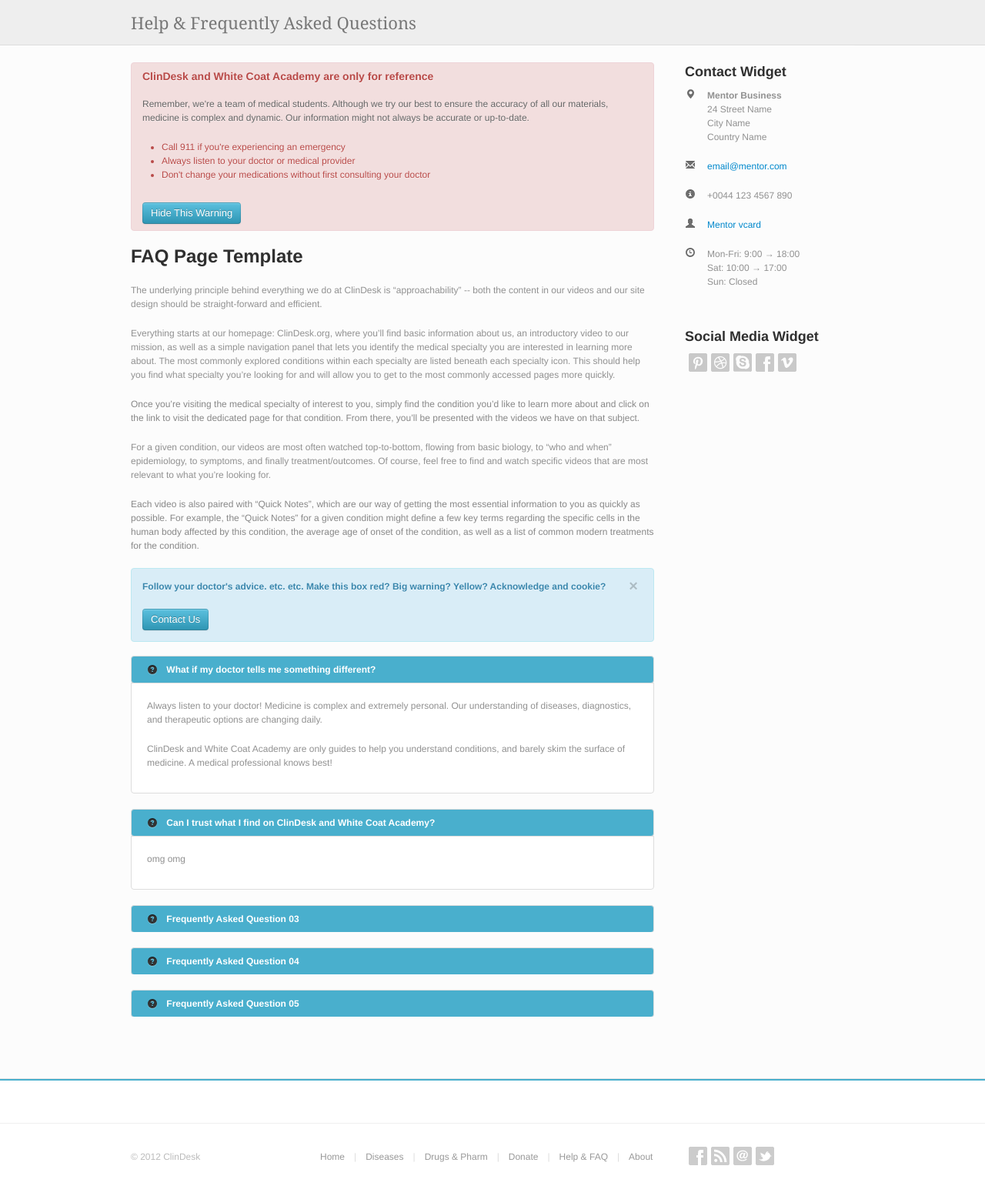
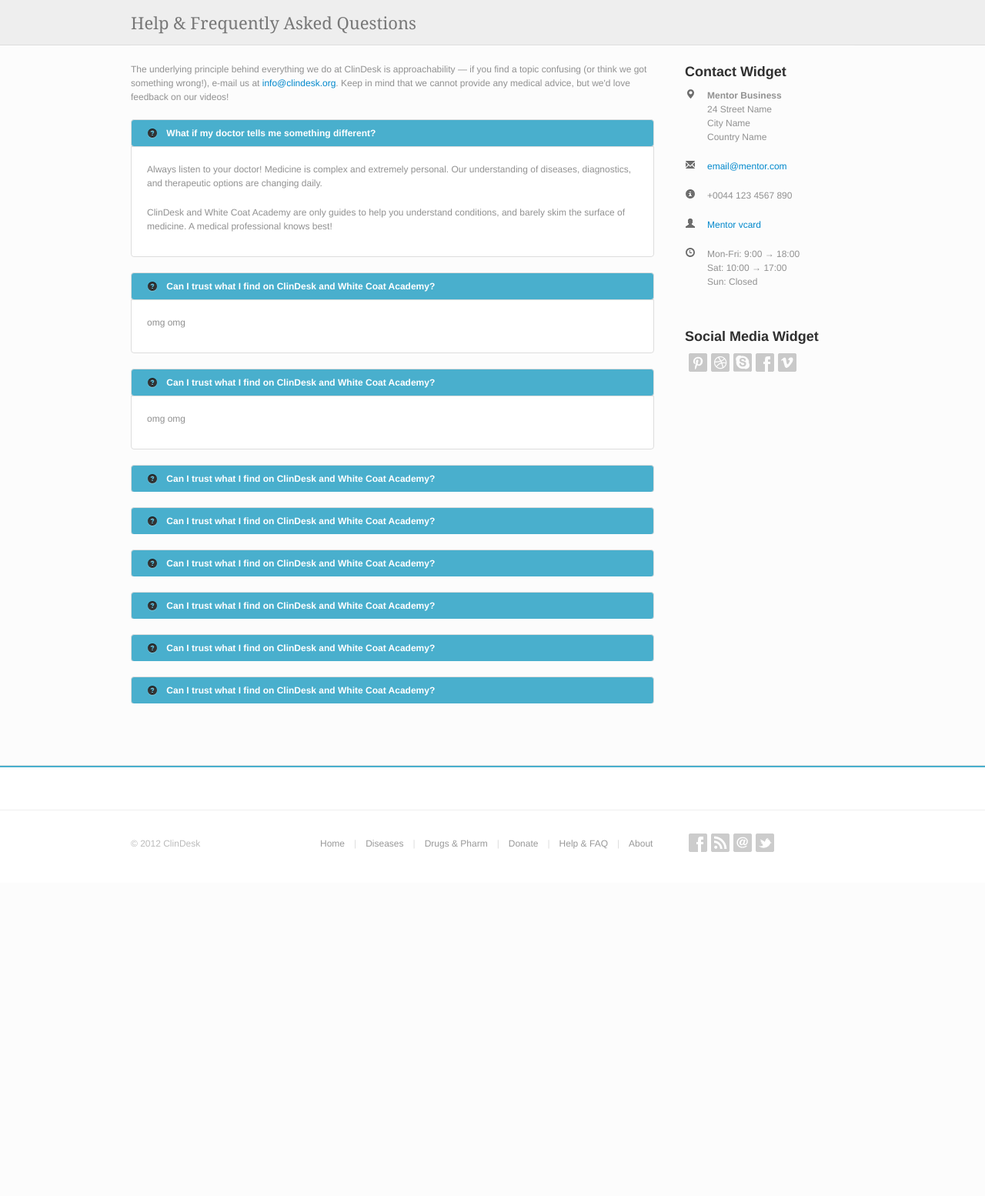
Before and after one commit to WhiteCoatAcademy/clindesk.org, a Flask app: page /help.html in a window 1280 px wide. Shown: the part 120-1674 px from the top of the page at 77% size. After the commit the page ends 1227 px from the top, so only its background shows below. Run offline with Flask 2, Linux system fonts and the light colour scheme.

Commit message:
Structural placeholders.

```diff
--- a/templates/help.html
+++ b/templates/help.html
@@ -9,7 +9,7 @@
               <div class="span9">
                 <div class="row-fluid">
                   <div class="innerSpacer">
-{#
+{# Let's see how this reflows on mobile. Can we reflow to mobile videos with a similar approach? #}
                     <!--body search widget for mobile //-->
                     <div class="row-fluid body-search">
                       <div class="span12 widget_search">
@@ -19,40 +19,16 @@
                         </form>
                       </div>
                     </div>
-#}
-                      {% include "elements/disclaimer.html" %}
-
-                    <div class="row-fluid pageTitle">
-                      <div class="span12"><h1>FAQ Page Template</h1></div>
-                    </div>
 
                     <!--TOC-->
                     <div class="row-fluid">
                       <div class="span12">
-                        <p>The underlying principle behind everything we do at ClinDesk is “approachability” -- both the content in our videos and our site design should be straight-forward and efficient.</p>
-
-                        <p>Everything starts at our homepage: ClinDesk.org, where you’ll find basic information about us, an introductory video to our mission, as well as a simple navigation panel that lets you identify the medical specialty you are interested in learning more about. The most commonly explored conditions within each specialty are listed beneath each specialty icon. This should help you find what specialty you’re looking for and will allow you to get to the most commonly accessed pages more quickly.</p
-
-                        <p>Once you’re visiting the medical specialty of interest to you, simply find the condition you’d like to learn more about and click on the link to visit the dedicated page for that condition. From there, you’ll be presented with the videos we have on that subject.</p>
-
-                        <p>For a given condition, our videos are most often watched top-to-bottom, flowing from basic biology, to “who and when” epidemiology, to symptoms, and finally treatment/outcomes. Of course, feel free to find and watch specific videos that are most relevant to what you’re looking for.</p
-
-                        <p>Each video is also paired with “Quick Notes”, which are our way of getting the most essential information to you as quickly as possible. For example, the “Quick Notes” for a given condition might define a few key terms regarding the specific cells in the human body affected by this condition, the average age of onset of the condition, as well as a list of common modern treatments for the condition.</p>
-                        <!--alert success-->
-                        <div class="alert alert-block alert-info fade in">
-                          <button class="close" data-dismiss="alert">&times;</button>
-
-                          <h5>Follow your doctor's advice. etc. etc. Make this box red? Big warning? Yellow? Acknowledge and cookie?</h5>
-                          <p>
-                            <a href="contact.html" class="btn btn-info">Contact Us</a>
-                          </p>
-                        </div>
-
+                        <p>The underlying principle behind everything we do at ClinDesk is approachability &mdash; if you find a topic confusing (or think we got something wrong!), e-mail us at <a href="mailto:info@clindesk.org">info@clindesk.org</a>. Keep in mind that we cannot provide any medical advice, but we'd love feedback on our videos!</p>
 
                       </div>
                     </div>
 
-
+{# TODO: Can we modularize this more? Like a for loop / import thing from Jinja? #}
 
                     <!--faq items-->
                     <div class="row-fluid">
@@ -76,8 +52,6 @@
                         </div>
                         <!--END FAQ ITEM-->
 
-
-
                         <!--FAQ-->
                         <div class="faq">
                           <div class="faq-heading">
@@ -95,25 +69,23 @@
                         </div>
                         <!--END FAQ ITEM-->
 
-
-
-
                         <!--FAQ-->
                         <div class="faq">
                           <div class="faq-heading">
 
                             <div data-target="#faq3" data-toggle="collapse">
                               <i class="icon-question-sign"></i>
-                              Frequently Asked Question 03
+                              Can I trust what I find on ClinDesk and White Coat Academy?
                             </div>
                           </div>
-                          <div class="faq-body collapse" id="faq3">
+                          <div class="faq-body in" id="faq3">
                             <div class="faq-inner">
-                              <p>Anim pariatur cliche reprehenderit, enim eiusmod high life accusamus terry richardson ad squid. 3 wolf moon officia aute, non cupidatat skateboard dolor brunch. Food truck quinoa nesciunt laborum eiusmod. Brunch 3 wolf moon tempor, sunt aliqua put a bird on it squid single-origin coffee nulla assumenda shoreditch et. Nihil anim keffiyeh helvetica, craft beer labore wes anderson cred nesciunt sapiente ea proident. Ad vegan excepteur butcher vice lomo. Leggings occaecat craft beer farm-to-table, raw denim aesthetic synth nesciunt you probably haven't heard of them accusamus labore sustainable VHS.</p>
+                                <p>omg omg</p>
                             </div>
                           </div>
                         </div>
                         <!--END FAQ ITEM-->
+
 
                         <!--FAQ-->
                         <div class="faq">
@@ -121,17 +93,16 @@
 
                             <div data-target="#faq4" data-toggle="collapse">
                               <i class="icon-question-sign"></i>
-                              Frequently Asked Question 04
+                              Can I trust what I find on ClinDesk and White Coat Academy?
                             </div>
                           </div>
                           <div class="faq-body collapse" id="faq4">
                             <div class="faq-inner">
-                              <p>Anim pariatur cliche reprehenderit, enim eiusmod high life accusamus terry richardson ad squid. 3 wolf moon officia aute, non cupidatat skateboard dolor brunch. Food truck quinoa nesciunt laborum eiusmod. Brunch 3 wolf moon tempor, sunt aliqua put a bird on it squid single-origin coffee nulla assumenda shoreditch et. Nihil anim keffiyeh helvetica, craft beer labore wes anderson cred nesciunt sapiente ea proident. Ad vegan excepteur butcher vice lomo. Leggings occaecat craft beer farm-to-table, raw denim aesthetic synth nesciunt you probably haven't heard of them accusamus labore sustainable VHS.</p>
+                                <p>omg omg</p>
                             </div>
                           </div>
                         </div>
                         <!--END FAQ ITEM-->
-
 
 
                         <!--FAQ-->
@@ -140,18 +111,88 @@
 
                             <div data-target="#faq5" data-toggle="collapse">
                               <i class="icon-question-sign"></i>
-                              Frequently Asked Question 05
+                              Can I trust what I find on ClinDesk and White Coat Academy?
                             </div>
                           </div>
                           <div class="faq-body collapse" id="faq5">
                             <div class="faq-inner">
-                              <p>Anim pariatur cliche reprehenderit, enim eiusmod high life accusamus terry richardson ad squid. 3 wolf moon officia aute, non cupidatat skateboard dolor brunch. Food truck quinoa nesciunt laborum eiusmod. Brunch 3 wolf moon tempor, sunt aliqua put a bird on it squid single-origin coffee nulla assumenda shoreditch et. Nihil anim keffiyeh helvetica, craft beer labore wes anderson cred nesciunt sapiente ea proident. Ad vegan excepteur butcher vice lomo. Leggings occaecat craft beer farm-to-table, raw denim aesthetic synth nesciunt you probably haven't heard of them accusamus labore sustainable VHS.</p>
+                                <p>omg omg</p>
                             </div>
                           </div>
                         </div>
                         <!--END FAQ ITEM-->
 
 
+                        <!--FAQ-->
+                        <div class="faq">
+                          <div class="faq-heading">
+
+                            <div data-target="#faq6" data-toggle="collapse">
+                              <i class="icon-question-sign"></i>
+                              Can I trust what I find on ClinDesk and White Coat Academy?
+                            </div>
+                          </div>
+                          <div class="faq-body collapse" id="faq6">
+                            <div class="faq-inner">
+                                <p>omg omg</p>
+                            </div>
+                          </div>
+                        </div>
+                        <!--END FAQ ITEM-->
+
+
+                        <!--FAQ-->
+                        <div class="faq">
+                          <div class="faq-heading">
+
+                            <div data-target="#faq7" data-toggle="collapse">
+                              <i class="icon-question-sign"></i>
+                              Can I trust what I find on ClinDesk and White Coat Academy?
+                            </div>
+                          </div>
+                          <div class="faq-body collapse" id="faq7">
+                            <div class="faq-inner">
+                                <p>omg omg</p>
+                            </div>
+                          </div>
+                        </div>
+                        <!--END FAQ ITEM-->
+
+
+                        <!--FAQ-->
+                        <div class="faq">
+                          <div class="faq-heading">
+
+                            <div data-target="#faq8" data-toggle="collapse">
+                              <i class="icon-question-sign"></i>
+                              Can I trust what I find on ClinDesk and White Coat Academy?
+                            </div>
+                          </div>
+                          <div class="faq-body collapse" id="faq8">
+                            <div class="faq-inner">
+                                <p>omg omg</p>
+                            </div>
+                          </div>
+                        </div>
+                        <!--END FAQ ITEM-->
+
+
+                        <!--FAQ-->
+                        <div class="faq">
+                          <div class="faq-heading">
+
+                            <div data-target="#faq9" data-toggle="collapse">
+                              <i class="icon-question-sign"></i>
+                              Can I trust what I find on ClinDesk and White Coat Academy?
+                            </div>
+                          </div>
+                          <div class="faq-body collapse" id="faq9">
+                            <div class="faq-inner">
+                                <p>omg omg</p>
+                            </div>
+                          </div>
+                        </div>
+                        <!--END FAQ ITEM-->
 
 
                       </div>
```
